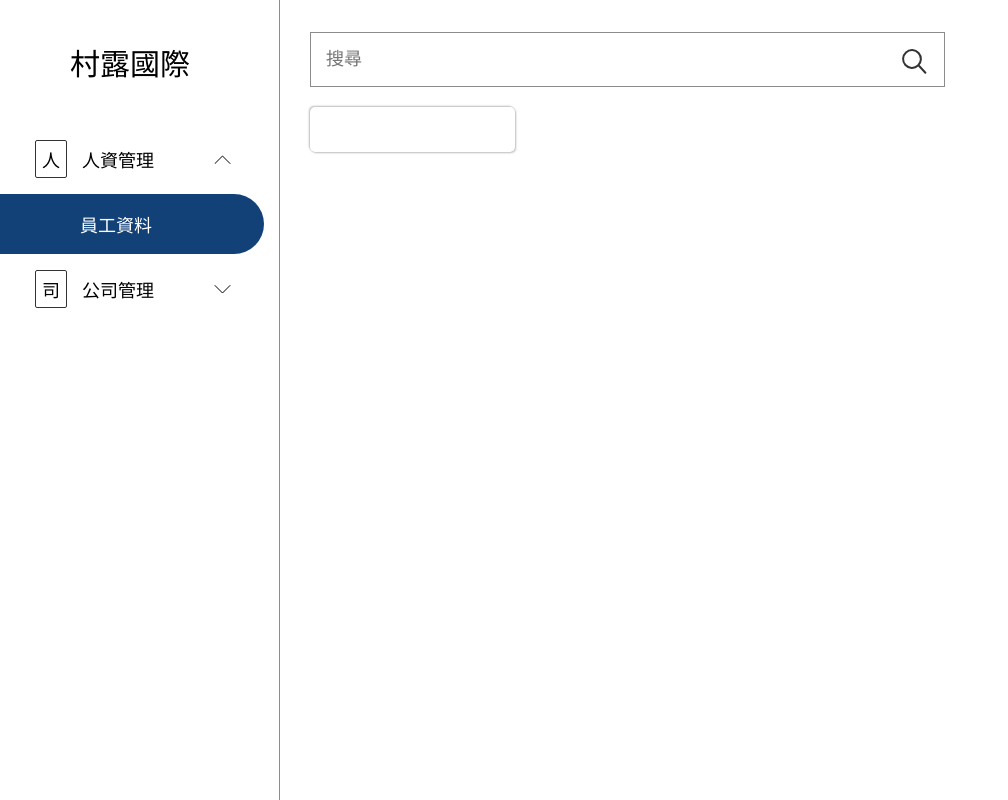
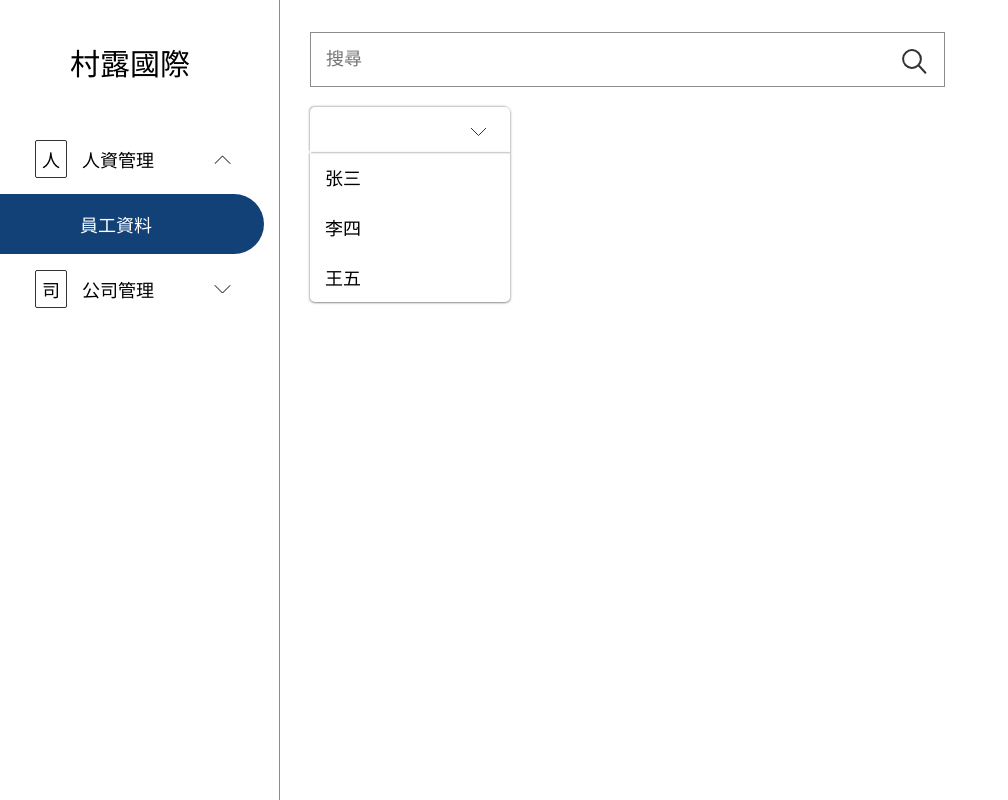
Before and after one commit to weihong19971222/vite-vue3-typescript, a Vue app: page /headquarters/staff in a window 1280 px wide. Both pictures are taken after a click on the element 410 px from the left and 129 px from the top of the page. Shown: the top 800 px of the page, without its empty margins (0-1008 px from the left). Built offline with nearby package versions, Linux system fonts and the light colour scheme.

Commit message:
feat:下拉元件

```diff
--- a/src/assets/scss/select.scss
+++ b/src/assets/scss/select.scss
@@ -1,6 +1,6 @@
 .srearch-select {
     position: relative;
-    padding: 15px 13px 23px 11px;
+    padding: 13px 23px 11px 15px;
     min-width: 200px;
     height: 45px;
     box-shadow: -1px -1px 2px rgba(0, 0, 0, 0.25), 1px 1px 2px rgba(0, 0, 0, 0.25);
@@ -8,49 +8,40 @@
     font-weight: 400;
     font-size: 18px;
     cursor: pointer;
+    &.active{
+        border-radius: 5px 5px 0px 0px;
+    }
     .srearch-select-show-search{
+        position: relative;
         width: 100%;
         input{
+            padding-right: 10px;
+            font-size: 18px;
             width: 100%;
             border: none;
+            &:focus{
+                outline: none;
+            }
+        }
+        img{
+            position: absolute;
+            right: 0px;
+            top: 50%;
+            transform: translate(0,-50%);
         }
     }
-    // &::after{
-    //     position: absolute;
-    //     content: '';
-    //     width: 0;
-    //     height: 0;
-    //     border-style: solid;
-    //     border-width: 10px 10px 0 10px;
-    //     border-color: #333333 transparent transparent transparent;
-    //     top: 50%;
-    //     right: 10px;
-    //     transform: translate(0,-50%);
-    // }
-    // & .srearch-select-option{
-    //     position: absolute;
-    //     left: -2px;
-    //     top: 42px;
-    //     width: calc(100% + 4px);
-    //     border: 2px solid black;
-    //     background-color: #FFFFFF;
-    //     max-height: 150px;
-    //     overflow-y: scroll;
-    //     display: none;
-    //     z-index: 5;
-    //     &.open{
-    //     display: block;
-    //     }
-    //     div{
-    //     padding: 10px 0px 10px 38px;
-    //     &.active{
-    //         background-color: rgba($color: #000000, $alpha: 0.2);
-    //         color: #FFFFFF;
-    //     }
-    //     &:hover{
-    //         background-color: rgba($color: #000000, $alpha: 0.2);
-    //         color: #FFFFFF;
-    //     }
-    //     }
-    // }
+    .srearch-select-option{
+        position: absolute;
+        top: 45px;
+        width: 100%;
+        left: 0;
+        box-shadow: -1px 1px 2px rgba(0, 0, 0, 0.25), 1px 1px 2px rgba(0, 0, 0, 0.25);
+        border-radius: 0px 0px 5px 5px;
+        .option{
+            padding: 12px 15px;
+            &:hover{
+                background: #E0E0E0;
+            }
+        }
+    }
 }
--- a/src/components/Select/index.vue
+++ b/src/components/Select/index.vue
@@ -1,24 +1,48 @@
 <script setup lang="ts">
-    import { ref } from "vue"
+    import { ref,computed } from "vue"
+
+    interface selectData {
+        id: number;
+        name: string;
+    }
+
     const props = defineProps({
-        data:{type: Array,default:() => ([])}
+        modelValue:{type: Array<selectData>},
+        width:{type: String, default:"200px"}
     })
+
+    const emit = defineEmits(['get-select-value'])
 
     const searchOpen = ref(false)
     const searchText = ref('')
-    const showOption = (e: Event) => {
-        e.target.firstChild.classList.toggle("open")
-        searchOpen.value = e.target.firstChild.classList.contains("open")
+    const datas = computed(() => {
+        if(searchText.value != ''){
+            let item: Array<selectData> = []
+            props.modelValue?.forEach(e=>{
+                if(e.name.includes(searchText.value)){
+                    item.push(e)
+                }
+            })
+            return item
+        }
+        return props.modelValue
+    })
+
+    const select = (item) => {
+        searchOpen.value = false
+        searchText.value = item.name
+        emit('get-select-value', item)
     };
+
 </script>
 <template>
-    <div class="srearch-select" @click="showOption">
-        <div class="srearch-select-option">
-            <!-- <div v-for="item in datas" :key="item.id" @click="select(item)">{{item.name}}</div> -->
+    <div :style="{width:props.width}" :class="['srearch-select',{'active':searchOpen}]" @click.self="searchOpen = !searchOpen">
+        <div class="srearch-select-show-search">
+            <input v-model="searchText" type="text" @focus="searchOpen = true">
+            <img src="@/assets/sideBarBtn.svg" @click="searchOpen = !searchOpen">
         </div>
-        <div class="srearch-select-show-search" @click.stop>
-            <!-- <div v-show="!searchOpen">{{showSelected}}</div> -->
-            <input v-show="searchOpen" v-model="searchText" type="text" >
+        <div v-show="searchOpen" class="srearch-select-option">
+            <div class="option" v-for="item in datas" :key="item.id" @click="select(item)">{{item.name}}</div>
         </div>
     </div>
 </template>
--- a/src/pages/headquarters/managedManagement/staff/index.vue
+++ b/src/pages/headquarters/managedManagement/staff/index.vue
@@ -1,10 +1,29 @@
 <script setup lang="ts">
-import { ref } from 'vue'
+import { ref,reactive } from 'vue'
 import indexLayout from "@/layout/headquartersIndex.vue"
 import baseButton from "@/components/Button/index.vue"
 import searchSelect from "@/components/Select/index.vue"
 
 const searchValue = ref("")
+
+const obj = reactive([
+    {
+        id: 1,
+        name: "张三"
+    },
+    {
+        id: 2,
+        name: "李四"
+    },
+    {
+        id: 3,
+        name: "王五"
+    }
+])
+
+const getSelectValue = (item) => {
+    console.log(item.id);
+};
 
 </script>
 
@@ -13,7 +32,9 @@ const searchValue = ref("")
         v-model="searchValue">
         <div>
             <div :class="$style['select-group']">
-                <searchSelect></searchSelect>
+                <searchSelect
+                    v-model=obj
+                    @get-select-value="getSelectValue"></searchSelect>
             </div>
             <div :class="$style['store-staff-btn']">
                 <baseButton>新增員工</baseButton>
```
